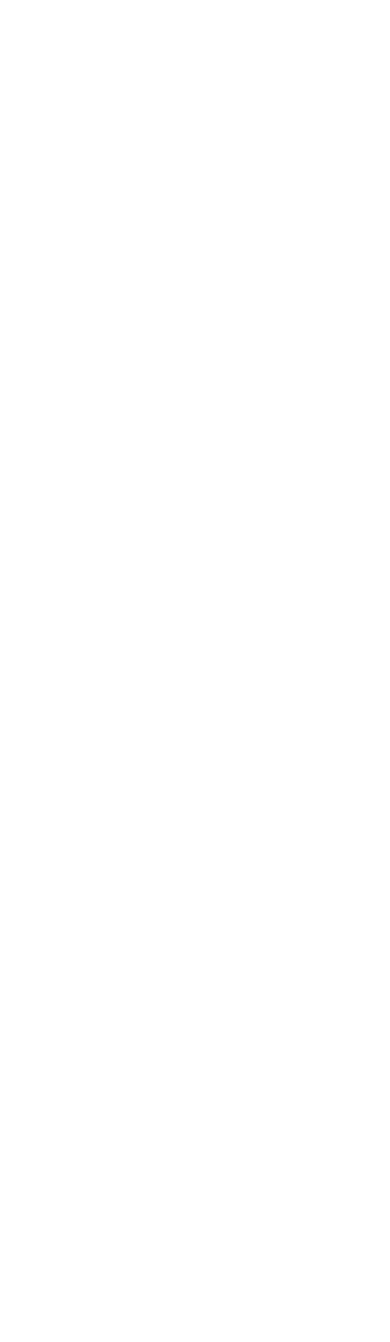
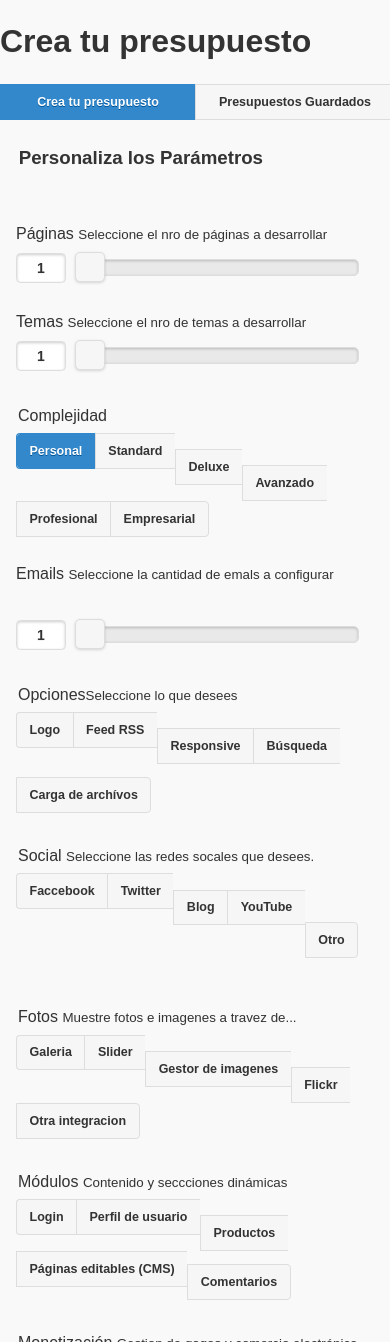
Before and after one commit to hirdolfoo/modulo2, a plain HTML site: page index.html in a window 390 px wide. Shown: the top 1342 px of the page. Before the commit the page ends 844 px from the top, so only its background shows below. Drawn offline with Linux system fonts and the light colour scheme.

Commit message:
commit final interfaz

```diff
--- /dev/null
+++ b/componentes/inicio.html
@@ -0,0 +1,156 @@
+<div data-role="heder">
+	<h1> Crea tu presupuesto </h1>
+	<div class="navegacion"> </div>
+</div>
+<div data-role="mail" class="iu-content">
+	<form>
+		<h3 class="ui-bar iu-bar-a">Personaliza los Parámetros </h3>
+		<div class="ui-body">
+
+			    <label for="paginas">Páginas <small>Seleccione el nro de páginas a desarrollar</small></label>
+				<input type="range" name="paginas" id="paginas" min="0" max="50" value="1">
+
+			    <label for="temas">Temas <small>Seleccione el nro de temas a desarrollar</small></label>
+				<input type="range" name="temas" id="temas" min="0" max="50" value="1">
+
+			    <fieldset data-role="controlgroup" data-type="horizontal" data-mini="true">
+			        <legend>Complejidad<small id="complejidad-descripcion"></small></legend>
+			        <input type="radio" name="complejidad" id="c-personal" value="personal" checked="checked" data-descripcion="Descripción A">
+			        <label for="c-personal">Personal</label>
+			        <input type="radio" name="complejidad" id="c-standard" value="standard" data-descripcion="Descripción B">
+			        <label for="c-standard">Standard</label>
+			        <input type="radio" name="complejidad" id="c-avanzada" value="avanzada" data-descripcion="Descripción C">
+			        <label for="c-avanzada">Deluxe</label>
+			        <input type="radio" name="complejidad" id="c-deluxe" value="deluxe" data-descripcion="Descripción D">
+			        <label for="c-deluxe">Avanzado</label>
+			        <input type="radio" name="complejidad" id="c-profesional" value="profesional" data-descripcion="Descripción E">
+			        <label for="c-profesional">Profesional</label>
+			        <input type="radio" name="complejidad" id="c-empresarial" value="empresarial" data-descripcion="Descripción F">
+			        <label for="c-empresarial">Empresarial</label>
+			    </fieldset>
+
+			    <label for="email">Emails <small>Seleccione la cantidad de emals a configurar </small></label>
+			    <input type="range" name="email" id="email" data-highlight="true" min="0" max="50" value="1">
+
+			    <fieldset data-role="controlgroup" data-type="horizontal" data-mini="true">
+			        <legend>Opciones<small>Seleccione lo que desees</small></legend>
+			        <input type="checkbox" name="opciones" id="o-logo">
+			        <label for="o-logo">Logo</label>
+
+			        <input type="checkbox" name="opciones" id="o-feed">
+			        <label for="o-feed">Feed RSS</label>
+
+			        <input type="checkbox" name="opciones" id="o-resp">
+			        <label for="o-resp">Responsive</label>
+
+			        <input type="checkbox" name="opciones" id="o-bus">
+			        <label for="o-bus">Búsqueda</label>
+
+			        <input type="checkbox" name="opciones" id="o-carg">
+			        <label for="o-carg">Carga de archívos</label>
+			    </fieldset>
+
+			    <fieldset data-role="controlgroup" data-type="horizontal" data-mini="true">
+			        <legend>Social <small>Seleccione las redes socales que desees.</small></legend>
+			        <input type="checkbox" name="social" id="s-face">
+			        <label for="s-face">Faccebook</label>
+
+			        <input type="checkbox" name="social" id="s-tew">
+			        <label for="s-tew">Twitter</label>
+
+			        <input type="checkbox" name="social" id="s-blog">
+			        <label for="s-blog">Blog</label>
+
+			        <input type="checkbox" name="social" id="s-yout">
+			        <label for="s-yout">YouTube</label>
+
+			        <input type="checkbox" name="social" id="s-otro">
+			        <label for="s-otro">Otro</label>
+			    </fieldset>
+
+			    <fieldset data-role="controlgroup" data-type="horizontal" data-mini="true">
+			        <legend>Fotos <small>Muestre fotos e imagenes a travez de...</small></legend>
+			        <input type="checkbox" name="fotos" id="f-gal">
+			        <label for="f-gal">Galeria</label>
+
+			        <input type="checkbox" name="fotos" id="f-slid">
+			        <label for="f-slid">Slider</label>
+
+			        <input type="checkbox" name="fotos" id="f-gest">
+			        <label for="f-gest">Gestor de imagenes</label>
+
+			        <input type="checkbox" name="fotos" id="f-fli">
+			        <label for="f-fli">Flickr</label>
+
+			        <input type="checkbox" name="fotos" id="f-otro">
+			        <label for="f-otro">Otra integracion</label>
+			    </fieldset>
+
+			    <fieldset data-role="controlgroup" data-type="horizontal" data-mini="true">
+			        <legend>Módulos <small>Contenido y seccciones dinámicas</small></legend>
+			        <input type="checkbox" name="modulos" id="m-log">
+			        <label for="m-log">Login</label>
+
+			        <input type="checkbox" name="modulos" id="m-perf">
+			        <label for="m-perf">Perfil de usuario</label>
+
+			        <input type="checkbox" name="modulos" id="m-prod">
+			        <label for="m-prod">Productos</label>
+
+			        <input type="checkbox" name="modulos" id="m-pe">
+			        <label for="m-pe">Páginas editables (CMS)</label>
+
+			        <input type="checkbox" name="modulos" id="m-com">
+			        <label for="m-com">Comentarios</label>
+			    </fieldset>
+
+			    <fieldset data-role="controlgroup" data-type="horizontal" data-mini="true">
+			        <legend>Monetización <small>Gestion de gagos y comercio electrónico</small></legend>
+			        <input type="checkbox" name="moneda" id="m-don">
+			        <label for="m-don">Aceptar donaciones</label>
+
+			        <input type="checkbox" name="moneda" id="m-ecb">
+			        <label for="m-ecb">eComerce básico</label>
+
+			        <input type="checkbox" name="moneda" id="m-eci">
+			        <label for="m-eci">eComerce intermedio</label>
+
+			        <input type="checkbox" name="moneda" id="m-eca">
+			        <label for="m-eca">eComerce avanzado</label>
+
+			        <input type="checkbox" name="moneda" id="m-cond">
+			        <label for="m-cond">Contenido descargable</label>
+			    </fieldset>
+
+			    <fieldset data-role="controlgroup" data-type="horizontal" data-mini="true">
+			        <legend>Gestión de Servicios <small>Servicios recurrentes a ser gestionados mensualmente</small></legend>
+			        <input type="checkbox" name="gestion" id="g-host">
+			        <label for="g-host">Hosting</label>
+
+			        <input type="checkbox" name="gestion" id="g-domi">
+			        <label for="g-domi">Dominio</label>
+
+			        <input type="checkbox" name="gestion" id="g-email">
+			        <label for="g-email">Email</label>
+
+			        <input type="checkbox" name="gestion" id="g-publi">
+			        <label for="g-publi">Publicidad</label>
+
+			        <input type="checkbox" name="gestion" id="g-lista">
+			        <label for="g-lista">Lista de correos</label>
+			    </fieldset>
+				<div style="margin-top: 2em">
+			     <label for="total">Total Bs.</label>
+			     <input class="text-total" type="text" name="total" id="total" disabled="disabled" value="5.000,00">
+				</div>
+
+			     <input  type="email" data-clear-btn="true" name="envio-email" id="envio-email" placeholder="correo@dominio.com" value="">
+
+				<a href="#" class="ui-btn ui-icon-inline ui-icon-mail ui-btn-icon-left">Enviar</a>
+
+			     <input  type="text" data-clear-btn="true" name="guardar" id="guardar" placeholder="Nombre y apellido" value="">
+
+				<a href="#" class="ui-btn ui-icon-inline ui-icon-check ui-btn-icon-left">Guardar</a>
+		</div>
+	</form>
+</div>
--- /dev/null
+++ b/componentes/menu.html
@@ -0,0 +1,6 @@
+<div data-role="navbar">
+	<ul>
+		<li><a href="#inicio" class="ui-btn-active">Crea tu presupuesto</a></li>
+		<li><a href="#presupuestos">Presupuestos Guardados</a></li>
+	</ul>
+</div>
--- /dev/null
+++ b/componentes/presupuestos.html
@@ -0,0 +1,20 @@
+<div data-role="heder">
+	<h1> Presupuestos Guardados </h1>
+	<div data-role="navbar">
+		<ul>
+			<li><a href="#inicio" >Crea tu presupuesto</a></li>
+			<li><a href="#presupuestos" class="ui-btn-active">Presupuestos Guardados</a></li>
+		</ul>
+	</div>
+	<div data-role="mail" class="iu-content">
+		<ul data-role="listview" data-autodividers="true" data-filter="true" data-inset="true">
+		    <li><a href="index.html">Adam Kinkaid</a></li>
+		    <li><a href="index.html">Alex Wickerham</a></li>
+		    <li><a href="index.html">Avery Johnson</a></li>
+		    <li><a href="index.html">Bob Cabot</a></li>
+		    <li><a href="index.html">Caleb Booth</a></li>
+		    <li><a href="index.html">Christopher Adams</a></li>
+		    <li><a href="index.html">Culver James</a></li>
+		</ul>
+	</div>
+</div>
--- /dev/null
+++ b/componentes/script.js
@@ -0,0 +1,5 @@
+$(document).on(pagebeforeshow', function() {
+	$('#inicio').load('componentes/inicio.html',function() {
+		$('[data-role="page"]').trigger('create');
+	});
+});
--- a/index.html
+++ b/index.html
@@ -5,8 +5,26 @@
     <title>Calculadora</title>
 
     <meta name="viewport" content="width=device-width,initial-scale=1"/>
+
+	<link rel="stylesheet" href="jquery/jquery.mobile.structure-1.4.5.min.css">
+	<link rel="stylesheet" href="jquery/jquery.mobile-1.4.5.min.css">
+	<link rel="stylesheet" href="css/style.css">
+
 </head>
 <body>
 
+	<div id="inicio" data-role="page">
+
+	</div>
+
+
+
+	<div id="presupuestos" data-role="page">
+
+	</div>
+
+	<script src="jquery/jquery-2.2.4.min.js"> </script>
+	<script src="jquery/jquery.mobile-1.4.5.min.js"> </script>
+	<script src="js/script.js"> </script>
 </body>
 </html>
--- a/js/script.js
+++ b/js/script.js
@@ -0,0 +1,53 @@
+var App = function(){
+	var inicio = '#inicio';
+	var presupuestos ='#presupuestos';
+	var navegacion = '.navegacion';
+
+	var comp_inicio = 'componentes/inicio.html';
+	var comp_presupuestos = 'componentes/presupuestos.html';
+	var comp_menu = 'componentes/menu.html';
+
+	var initComponente = function(selector, componente, callback) {
+			$(selector).load(componente, callback);
+	};
+
+	var refresh = function() {
+		$('[data-role="page"]').trigger('create');
+	};
+
+
+	this.refreshNavegacion = function() {
+		var pagina = $(':mobile-pagecontainer').pagecontainer('getActivepage').attr('id');
+
+		$('[data-role="navbar"] a').removeClass('ui-btn-active');
+		$('a[href="#'+pagina+'"]').addClass('ui-btn-active');
+		refresh();
+	};
+
+
+	this.init = function() {
+		initComponente(inicio, comp_inicio, function() {
+			initComponente(navegacion, comp_menu, function() {
+				refresh();
+			});
+		});
+
+		initComponente(presupuestos, comp_presupuestos, function() {
+			initComponente(navegacion, comp_menu, function() {
+				refresh();
+			});
+		});
+	};
+};
+
+
+$(document).on('pagechange', function() {
+	var app = new App();
+	app.refreshNavegacion();
+
+});
+
+$(document).on('pagebeforeshow', function() {
+	var app = new App();
+	app.init();
+});
```
